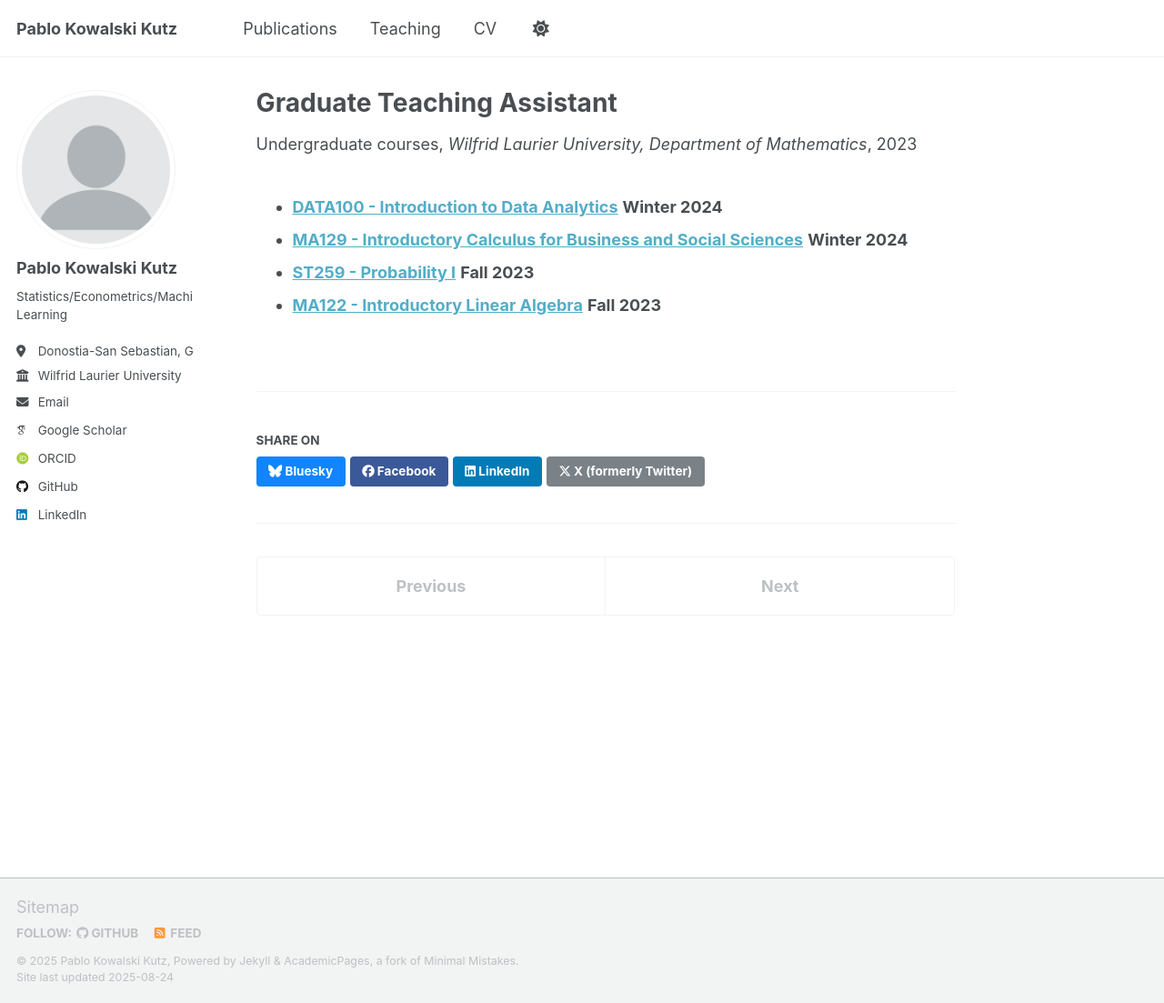
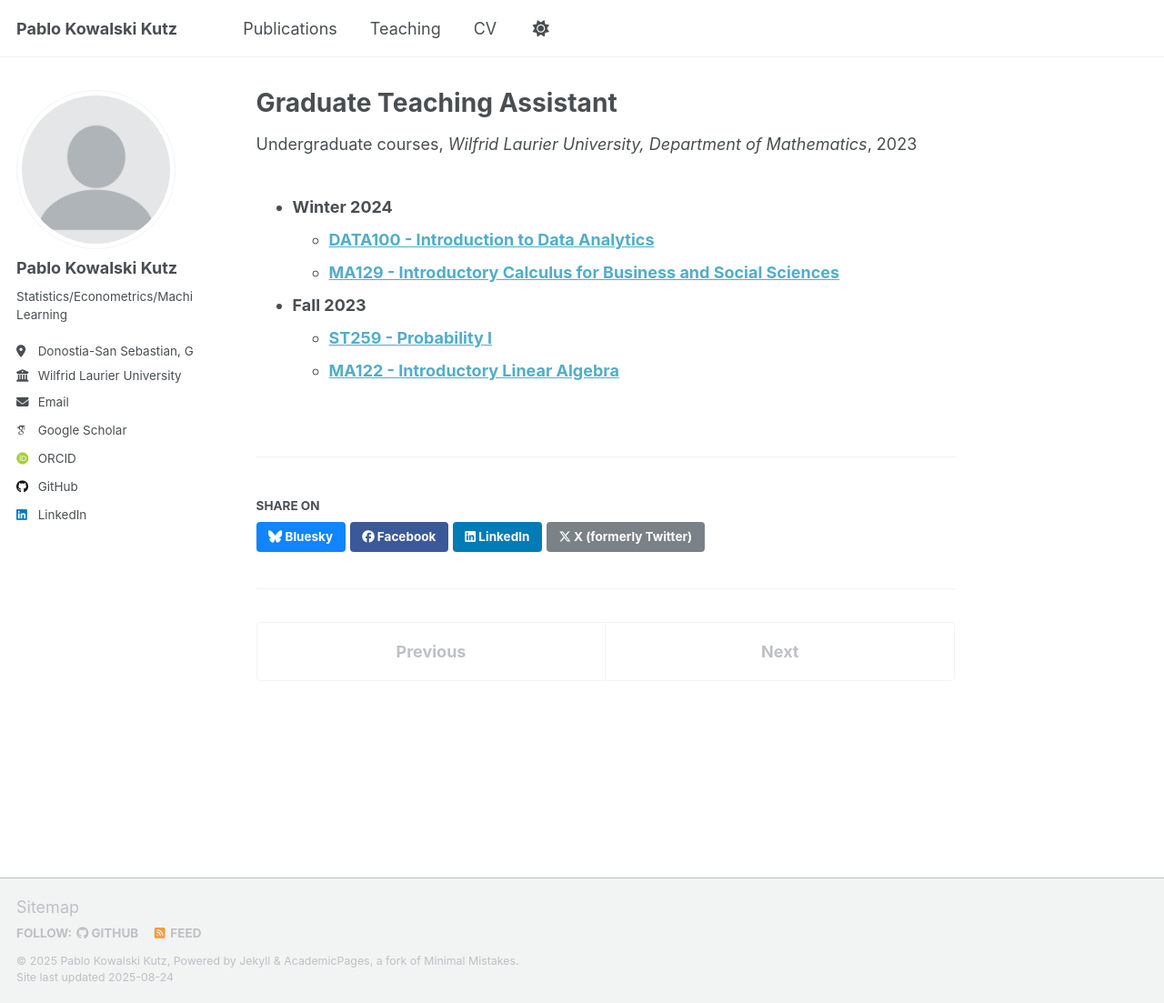
Before and after one commit to pabluski00/pabluski00.github.io, a Jekyll site: the page built from _teaching/WLU_TA.md, in a window 1280 px wide and 1103 px high. Shown: the whole window at 91% size. Built offline with Jekyll 4.4.1, drawn with Linux system fonts in a browser that asks for light colours; some web fonts are replaced; a script that is not in the unit is left out.

Commit message:
Update WLU_TA.md

```diff
--- a/_teaching/WLU_TA.md
+++ b/_teaching/WLU_TA.md
@@ -8,7 +8,9 @@ date: 2023-09-01
 location: "Waterloo, Ontario, Canada"
 ---
 
-  - **[DATA100 - Introduction to Data Analytics](https://academic-calendar.wlu.ca/course.php?c=60407&cal=1&d=2426&s=1000&y=83)** **Winter 2024**
-  - **[MA129 - Introductory Calculus for Business and Social Sciences](https://academic-calendar.wlu.ca/course.php?c=60343&cal=1&d=2414&s=1000&y=83)** **Winter 2024**
-  - **[ST259 - Probability I](https://academic-calendar.wlu.ca/course.php?c=76585&cal=1&d=3120&s=1152&y=92)** **Fall 2023**
-  - **[MA122 - Introductory Linear Algebra](https://academic-calendar.wlu.ca/course.php?c=56711&cal=1&d=2243&s=966&y=81)** **Fall 2023**
+- **Winter 2024**
+  - **[DATA100 - Introduction to Data Analytics](https://academic-calendar.wlu.ca/course.php?c=60407&cal=1&d=2426&s=1000&y=83)**
+  - **[MA129 - Introductory Calculus for Business and Social Sciences](https://academic-calendar.wlu.ca/course.php?c=60343&cal=1&d=2414&s=1000&y=83)**
+- **Fall 2023**
+  - **[ST259 - Probability I](https://academic-calendar.wlu.ca/course.php?c=76585&cal=1&d=3120&s=1152&y=92)**
+  - **[MA122 - Introductory Linear Algebra](https://academic-calendar.wlu.ca/course.php?c=56711&cal=1&d=2243&s=966&y=81)**
```
